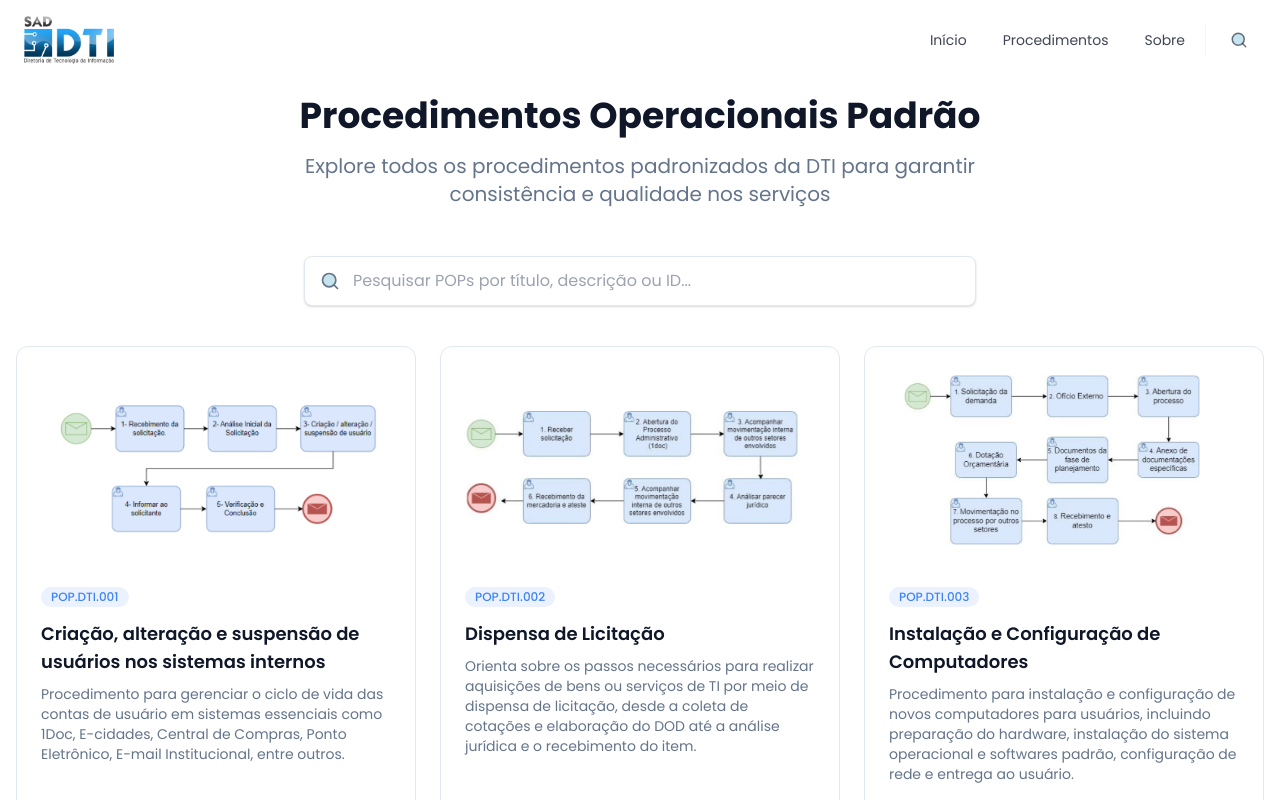
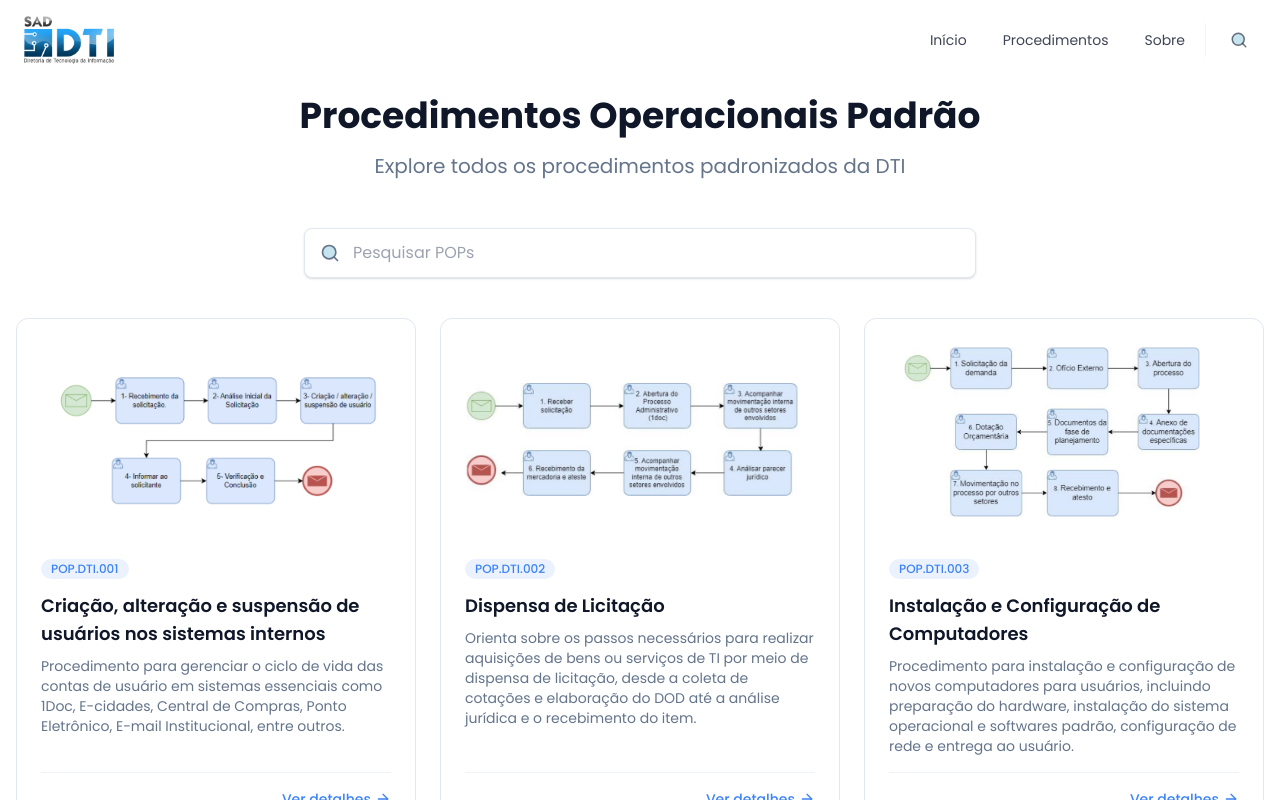
Before and after one commit to mediaware77/dti-pop-labyrinth, a React (Vite) app: page /pops in a window 1280 px wide. Shown: the top 800 px of the page. Built offline with nearby package versions, Linux system fonts and the light colour scheme.

Commit message:
ajuste na descrição dos pops

```diff
--- a/src/pages/Pops.tsx
+++ b/src/pages/Pops.tsx
@@ -28,7 +28,7 @@ const Pops: React.FC = () => {
         <div className="mb-12 text-center">
           <h1 className="text-4xl font-bold mb-4">Procedimentos Operacionais Padrão</h1>
           <p className="text-xl text-muted-foreground max-w-3xl mx-auto">
-            Explore todos os procedimentos padronizados da DTI para garantir consistência e qualidade nos serviços
+            Explore todos os procedimentos padronizados da DTI
           </p>
         </div>
 
@@ -37,7 +37,7 @@ const Pops: React.FC = () => {
             <Search className="absolute left-4 top-1/2 -translate-y-1/2 text-muted-foreground" size={20} />
             <input
               type="text"
-              placeholder="Pesquisar POPs por título, descrição ou ID..."
+              placeholder="Pesquisar POPs"
               className="w-full py-3 pl-12 pr-4 bg-background border border-border rounded-lg focus:outline-none focus:ring-2 focus:ring-primary/20 shadow-subtle"
               value={searchTerm}
               onChange={(e) => setSearchTerm(e.target.value)}
```
